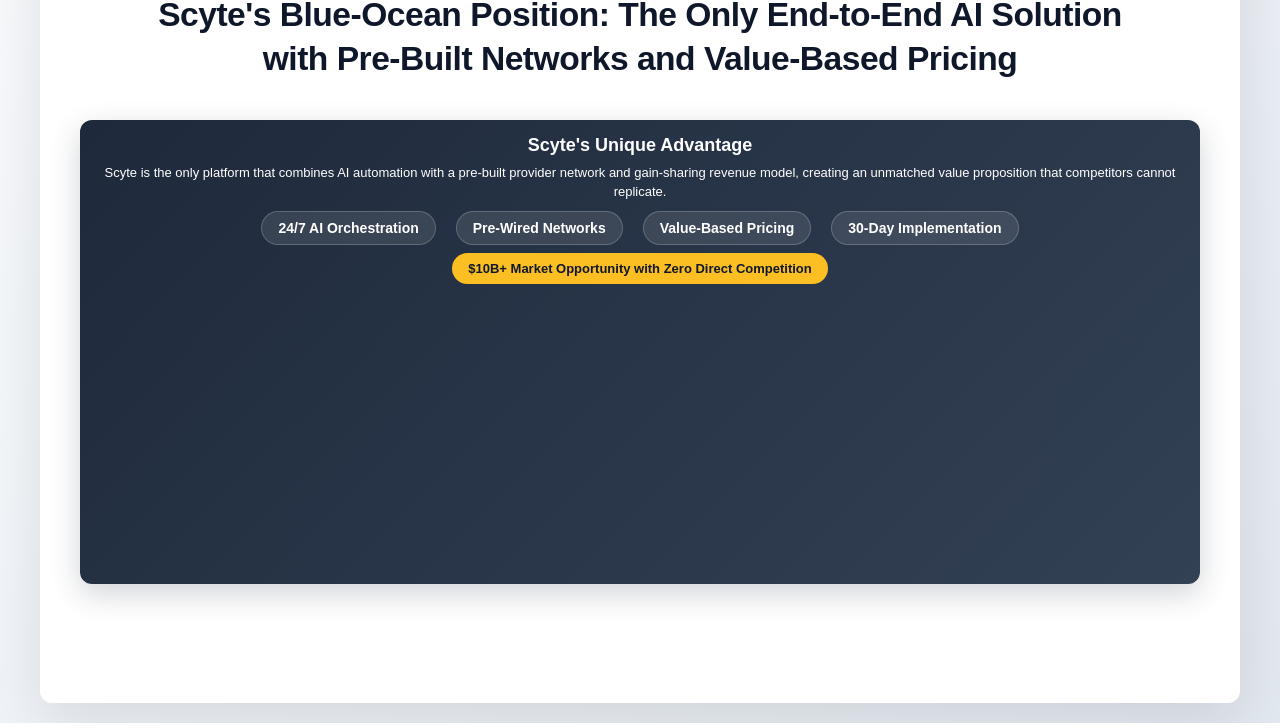
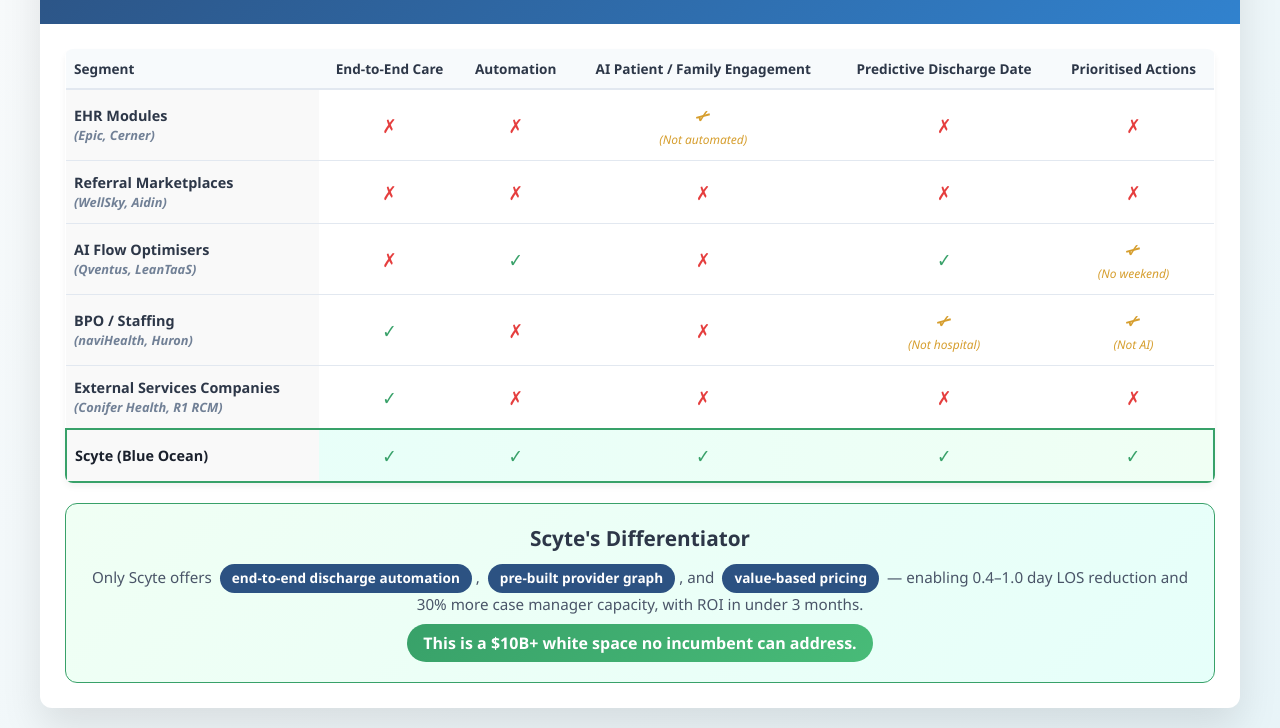
Before and after one commit to OferScyte/HTMLS, a plain HTML site: page scyte_competitive_slide_designed.html in a window 1280 px wide. Shown: the part 117-845 px from the top of the page. Drawn offline with Linux system fonts and the light colour scheme.

Commit message:
Update scyte_competitive_slide_designed.html

```diff
--- a/scyte_competitive_slide_designed.html
+++ b/scyte_competitive_slide_designed.html
@@ -3,7 +3,7 @@
 <head>
     <meta charset="UTF-8">
     <meta name="viewport" content="width=device-width, initial-scale=1.0">
-    <title>Scyte Competitive Advantage</title>
+    <title>Scyte Competitive Landscape</title>
     <style>
         * {
             margin: 0;
@@ -12,102 +12,72 @@
         }
 
         body {
-            font-family: 'Arial', sans-serif;
-            background: linear-gradient(135deg, #f8fafc 0%, #e2e8f0 100%);
+            font-family: 'Segoe UI', Tahoma, Geneva, Verdana, sans-serif;
+            background: linear-gradient(135deg, #f8fafb 0%, #e8f4f8 100%);
             padding: 20px;
             min-height: 100vh;
         }
 
         .slide {
             max-width: 1200px;
-            height: 800px;
             margin: 0 auto;
             background: white;
             border-radius: 12px;
-            box-shadow: 0 20px 60px rgba(0,0,0,0.1);
-            padding: 40px;
-            position: relative;
+            box-shadow: 0 20px 40px rgba(0,0,0,0.1);
             overflow: hidden;
         }
 
-        .slide::before {
-            content: '';
-            position: absolute;
-            top: 0;
-            left: 0;
-            right: 0;
-            height: 4px;
-            background: linear-gradient(90deg, #0891b2, #06b6d4, #67e8f9);
+        .header {
+            background: linear-gradient(135deg, #2c5282 0%, #3182ce 100%);
+            color: white;
+            padding: 25px;
+            text-align: center;
         }
 
-        .header {
-            text-align: center;
-            margin-bottom: 40px;
-        }
-
-        .title {
-            font-size: 36px;
-            font-weight: bold;
-            color: #0f172a;
+        .header h1 {
+            font-size: 1.9rem;
+            font-weight: 700;
             margin-bottom: 8px;
-        }
-
-        .subtitle {
-            font-size: 2.1rem;
-            color: #0f172a;
-            font-weight: 900;
-            line-height: 1.3;
-            max-width: 1000px;
-            margin: 0 auto 24px auto;
             letter-spacing: -0.5px;
         }
 
-        .main-content {
-            display: grid;
-            grid-template-columns: 1fr;
-            grid-template-rows: 4fr 1fr;
-            gap: 20px;
-            height: calc(100% - 120px);
+        .header p {
+            font-size: 1rem;
+            opacity: 0.9;
+            line-height: 1.4;
+            max-width: 1000px;
+            margin: 0 auto;
         }
 
-        /* Comparison Table */
-        .comparison-section {
-            background: linear-gradient(135deg, #f1f5f9, #e2e8f0);
-            border-radius: 12px;
+        .content {
             padding: 25px;
-            border-left: 4px solid #0891b2;
-            overflow-x: auto;
         }
 
         .comparison-table {
             width: 100%;
             border-collapse: collapse;
+            margin-bottom: 20px;
             border-radius: 8px;
             overflow: hidden;
-            box-shadow: 0 4px 15px rgba(0,0,0,0.05);
+            box-shadow: 0 4px 6px rgba(0,0,0,0.05);
         }
 
         .comparison-table th {
-            background: linear-gradient(135deg, #1e293b, #334155);
-            color: white;
-            padding: 16px 12px;
+            background: #f7fafc;
+            padding: 10px 8px;
             text-align: center;
             font-weight: 600;
-            font-size: 14px;
-            border: none;
-        }
-
-        .comparison-table th:first-child {
-            text-align: left;
-            background: linear-gradient(135deg, #0891b2, #06b6d4);
+            color: #2d3748;
+            border-bottom: 2px solid #e2e8f0;
+            font-size: 0.85rem;
         }
 
         .comparison-table td {
-            padding: 16px 12px;
+            padding: 12px 8px;
             text-align: center;
             border-bottom: 1px solid #e2e8f0;
             vertical-align: middle;
-            font-size: 14px;
+            font-size: 0.9rem;
         }
 
         .comparison-table tr:last-child td {
@@ -117,154 +87,135 @@
         .segment-name {
             text-align: left !important;
             font-weight: 600;
-            color: #0f172a;
-            background: white;
-            position: relative;
+            color: #2d3748;
+            background: #f9f9f9;
         }
 
         .company-names {
-            font-size: 12px;
-            color: #64748b;
+            font-size: 0.8rem;
+            color: #718096;
             font-style: italic;
-            display: block;
-            margin-top: 4px;
         }
 
         .check {
-            color: #059669;
-            font-size: 18px;
-            font-weight: bold;
+            color: #38a169;
+            font-size: 1.2rem;
         }
 
         .cross {
-            color: #dc2626;
-            font-size: 18px;
-            font-weight: bold;
+            color: #e53e3e;
+            font-size: 1.2rem;
         }
 
         .partial {
-            color: #0891b2;
-            font-size: 12px;
-            font-weight: 600;
+            color: #d69e2e;
+            font-size: 1.2rem;
+            position: relative;
+            display: inline-block;
+        }
+
+        .partial::after {
+            content: '';
+            position: absolute;
+            left: 0;
+            top: 50%;
+            width: 100%;
+            height: 2px;
+            background-color: #d69e2e;
+            transform: translateY(-50%) rotate(-15deg);
+        }
+
+        .partial-text {
+            font-size: 0.75rem;
+            color: #d69e2e;
+            font-style: italic;
+            display: block;
+            margin-top: 2px;
         }
 
         .scyte-row {
-            background: linear-gradient(90deg, #ecfdf5, #d1fae5) !important;
-            border: 2px solid #059669;
+            background: linear-gradient(90deg, #e6fffa 0%, #f0fff4 100%);
+            border: 2px solid #38a169;
         }
 
         .scyte-row td {
             font-weight: 600;
-            color: #0f172a;
-            background: transparent;
+            color: #1a202c;
         }
 
-        .scyte-row .segment-name {
-            background: linear-gradient(135deg, #059669, #10b981);
+        .highlight-box {
+            background: linear-gradient(135deg, #f0fff4 0%, #e6fffa 100%);
+            border: 1px solid #38a169;
+            border-radius: 12px;
+            padding: 20px;
+            text-align: center;
+        }
+
+        .highlight-box h2 {
+            color: #2d3748;
+            font-size: 1.3rem;
+            margin-bottom: 12px;
+            font-weight: 700;
+        }
+
+        .highlight-box p {
+            color: #4a5568;
+            line-height: 1.5;
+            font-size: 0.95rem;
+        }
+
+        .key-features {
+            display: inline-block;
+            background: #2c5282;
             color: white;
+            padding: 4px 12px;
+            border-radius: 20px;
+            font-size: 0.85rem;
+            font-weight: 600;
+            margin: 0 4px;
+        }
+
+        .roi-highlight {
+            background: linear-gradient(135deg, #38a169 0%, #48bb78 100%);
+            color: white;
+            padding: 8px 16px;
+            border-radius: 24px;
+            font-weight: 700;
+            display: inline-block;
+            margin-top: 8px;
         }
 
         .time-value {
             font-weight: 600;
-            color: #64748b;
+            color: #2d3748;
         }
 
-        .fast-time {
-            color: #059669;
-            font-weight: bold;
+        .gain-share {
+            background: linear-gradient(135deg, #38a169 0%, #48bb78 100%);
+            color: white;
+            padding: 4px 8px;
+            border-radius: 12px;
+            font-size: 0.8rem;
+            font-weight: 600;
         }
 
-        /* Competitive Advantage Box */
-        .advantage-section {
-            background: linear-gradient(135deg, #1e293b, #334155);
-            color: white;
-            border-radius: 12px;
-            padding: 15px;
-            text-align: center;
-            box-shadow: 0 10px 30px rgba(30, 41, 59, 0.2);
-        }
+        @media (max-width: 768px) {
+            body {
+                padding: 20px;
+            }
 
-        .advantage-title {
-            font-size: 18px;
-            font-weight: bold;
-            margin-bottom: 8px;
-        }
+            .header h1 {
+                font-size: 1.8rem;
+            }
 
-        .advantage-text {
-            font-size: 13px;
-            line-height: 1.4;
-            margin-bottom: 10px;
-        }
-
-        .advantage-features {
-            display: flex;
-            justify-content: center;
-            gap: 20px;
-            flex-wrap: wrap;
-        }
-
-        .feature-pill {
-            background: rgba(255, 255, 255, 0.1);
-            color: white;
-            padding: 8px 16px;
-            border-radius: 20px;
-            font-size: 14px;
-            font-weight: 600;
-            border: 1px solid rgba(255, 255, 255, 0.2);
-            transition: background 0.3s ease;
-        }
-
-        .feature-pill:hover {
-            background: rgba(255, 255, 255, 0.2);
-        }
-
-        .roi-highlight {
-            background: #fbbf24;
-            color: #0f172a;
-            padding: 8px 16px;
-            border-radius: 20px;
-            font-weight: bold;
-            font-size: 13px;
-            margin-top: 8px;
-            display: inline-block;
-        }
-
-        /* Animations */
-        @keyframes slideIn {
-            from {
-                opacity: 0;
-                transform: translateY(20px);
-            }
-            to {
-                opacity: 1;
-                transform: translateY(0);
-            }
-        }
-
-        .slide > * {
-            animation: slideIn 0.6s ease-out forwards;
-        }
-
-        .slide > *:nth-child(2) { animation-delay: 0.1s; }
-        .slide > *:nth-child(3) { animation-delay: 0.2s; }
-        .slide > *:nth-child(4) { animation-delay: 0.3s; }
-
-        /* Responsive adjustments */
-        @media (max-width: 1024px) {
-            .slide {
-                height: auto;
-                min-height: 800px;
+            .content {
+                padding: 20px;
             }
 
             .comparison-table th,
             .comparison-table td {
-                padding: 8px 6px;
-                font-size: 12px;
-            }
-
-            .advantage-features {
-                flex-direction: column;
-                align-items: center;
+                padding: 8px 4px;
+                font-size: 0.8rem;
             }
         }
     </style>
@@ -272,24 +223,95 @@
 <body>
     <div class="slide">
         <div class="header">
-            <div class="title">Competitive Landscape</div>
-            <div class="subtitle">Scyte's Blue-Ocean Position: The Only End-to-End AI Solution with Pre-Built Networks and Value-Based Pricing</div>
+            <h1>Competitive Landscape & Scyte's Blue-Ocean Differentiators</h1>
+            <p>Scyte is the only platform automating every discharge, pre-wiring the provider graph, and tying revenue to outcomes</p>
         </div>
 
-        <div class="main-content">
-            <!-- Competitive Advantage -->
-            <div class="advantage-section">
-                <div class="advantage-title">Scyte's Unique Advantage</div>
-                <div class="advantage-text">
-                    Scyte is the only platform that combines AI automation with a pre-built provider network and gain-sharing revenue model, creating an unmatched value proposition that competitors cannot replicate.
-                </div>
-                <div class="advantage-features">
-                    <div class="feature-pill">24/7 AI Orchestration</div>
-                    <div class="feature-pill">Pre-Wired Networks</div>
-                    <div class="feature-pill">Value-Based Pricing</div>
-                    <div class="feature-pill">30-Day Implementation</div>
-                </div>
-                <div class="roi-highlight">$10B+ Market Opportunity with Zero Direct Competition</div>
+        <div class="content">
+            <table class="comparison-table">
+                <thead>
+                    <tr>
+                        <th style="text-align: left;">Segment</th>
+                        <th>End-to-End Care</th>
+                        <th>Automation</th>
+                        <th>AI Patient / Family Engagement</th>
+                        <th>Predictive Discharge Date</th>
+                        <th>Prioritised Actions</th>
+                    </tr>
+                </thead>
+                <tbody>
+                    <tr>
+                        <td class="segment-name">
+                            <strong>EHR Modules</strong><br>
+                            <span class="company-names">(Epic, Cerner)</span>
+                        </td>
+                        <td><span class="cross">✗</span></td>
+                        <td><span class="cross">✗</span></td>
+                        <td><span class="partial">✓</span><span class="partial-text">(Not automated)</span></td>
+                        <td><span class="cross">✗</span></td>
+                        <td><span class="cross">✗</span></td>
+                    </tr>
+                    <tr>
+                        <td class="segment-name">
+                            <strong>Referral Marketplaces</strong><br>
+                            <span class="company-names">(WellSky, Aidin)</span>
+                        </td>
+                        <td><span class="cross">✗</span></td>
+                        <td><span class="cross">✗</span></td>
+                        <td><span class="cross">✗</span></td>
+                        <td><span class="cross">✗</span></td>
+                        <td><span class="cross">✗</span></td>
+                    </tr>
+                    <tr>
+                        <td class="segment-name">
+                            <strong>AI Flow Optimisers</strong><br>
+                            <span class="company-names">(Qventus, LeanTaaS)</span>
+                        </td>
+                        <td><span class="cross">✗</span></td>
+                        <td><span class="check">✓</span></td>
+                        <td><span class="cross">✗</span></td>
+                        <td><span class="check">✓</span></td>
+                        <td><span class="partial">✓</span><span class="partial-text">(No weekend)</span></td>
+                    </tr>
+                    <tr>
+                        <td class="segment-name">
+                            <strong>BPO / Staffing</strong><br>
+                            <span class="company-names">(naviHealth, Huron)</span>
+                        </td>
+                        <td><span class="check">✓</span></td>
+                        <td><span class="cross">✗</span></td>
+                        <td><span class="cross">✗</span></td>
+                        <td><span class="partial">✓</span><span class="partial-text">(Not hospital)</span></td>
+                        <td><span class="partial">✓</span><span class="partial-text">(Not AI)</span></td>
+                    </tr>
+                    <tr>
+                        <td class="segment-name">
+                            <strong>External Services Companies</strong><br>
+                            <span class="company-names">(Conifer Health, R1 RCM)</span>
+                        </td>
+                        <td><span class="check">✓</span></td>
+                        <td><span class="cross">✗</span></td>
+                        <td><span class="cross">✗</span></td>
+                        <td><span class="cross">✗</span></td>
+                        <td><span class="cross">✗</span></td>
+                    </tr>
+                    <tr class="scyte-row">
+                        <td class="segment-name">
+                            <strong>Scyte (Blue Ocean)</strong>
+                        </td>
+                        <td><span class="check">✓</span></td>
+                        <td><span class="check">✓</span></td>
+                        <td><span class="check">✓</span></td>
+                        <td><span class="check">✓</span></td>
+                        <td><span class="check">✓</span></td>
+                    </tr>
+                </tbody>
+            </table>
+
+            <div class="highlight-box">
+                <h2>Scyte's Differentiator</h2>
+                <p>Only Scyte offers <span class="key-features">end-to-end discharge automation</span>, <span class="key-features">pre-built provider graph</span>, and <span class="key-features">value-based pricing</span> — enabling 0.4–1.0 day LOS reduction and 30% more case manager capacity, with ROI in under 3 months.</p>
+                <div class="roi-highlight">This is a $10B+ white space no incumbent can address.</div>
             </div>
         </div>
     </div>
```
